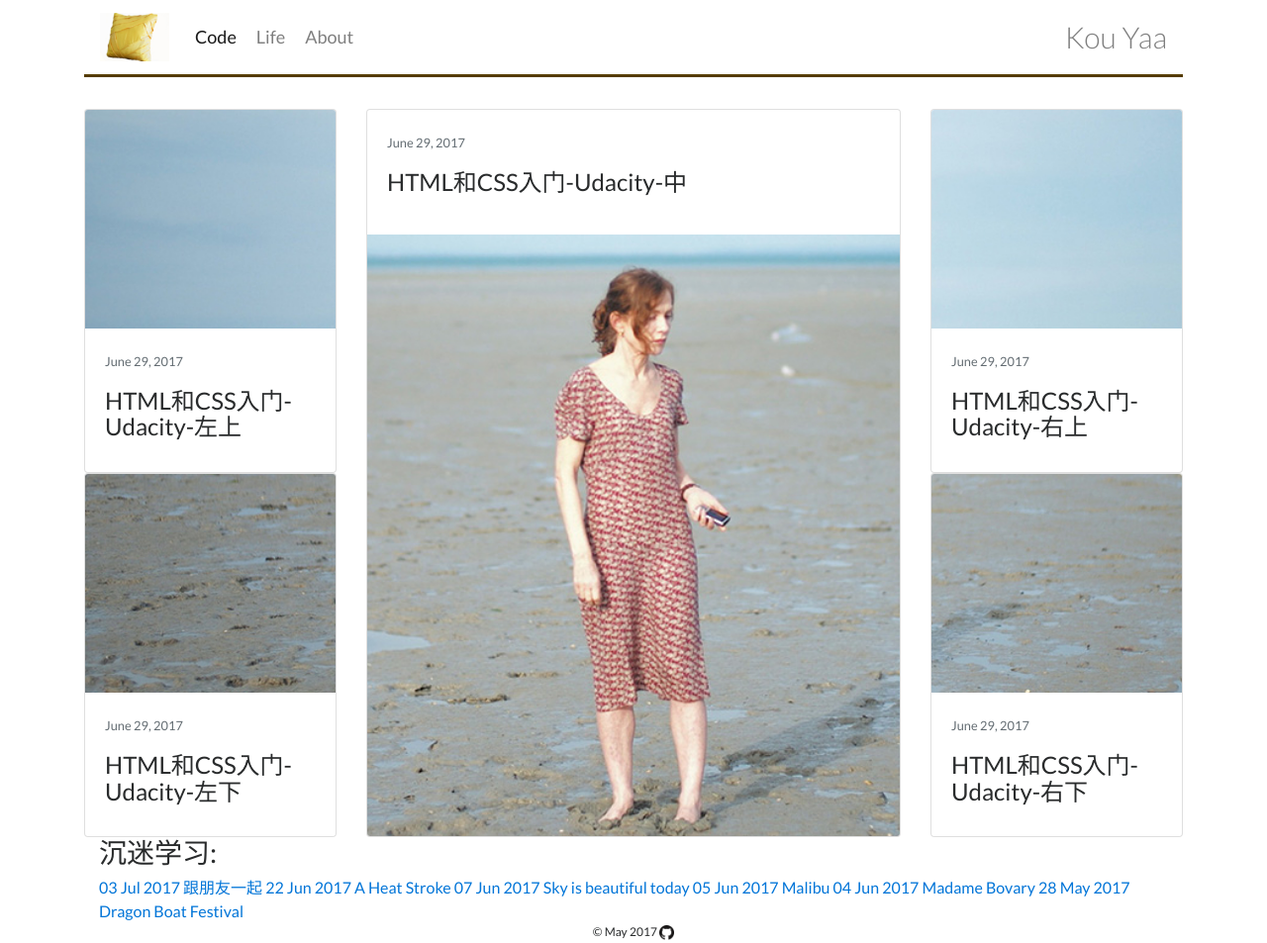
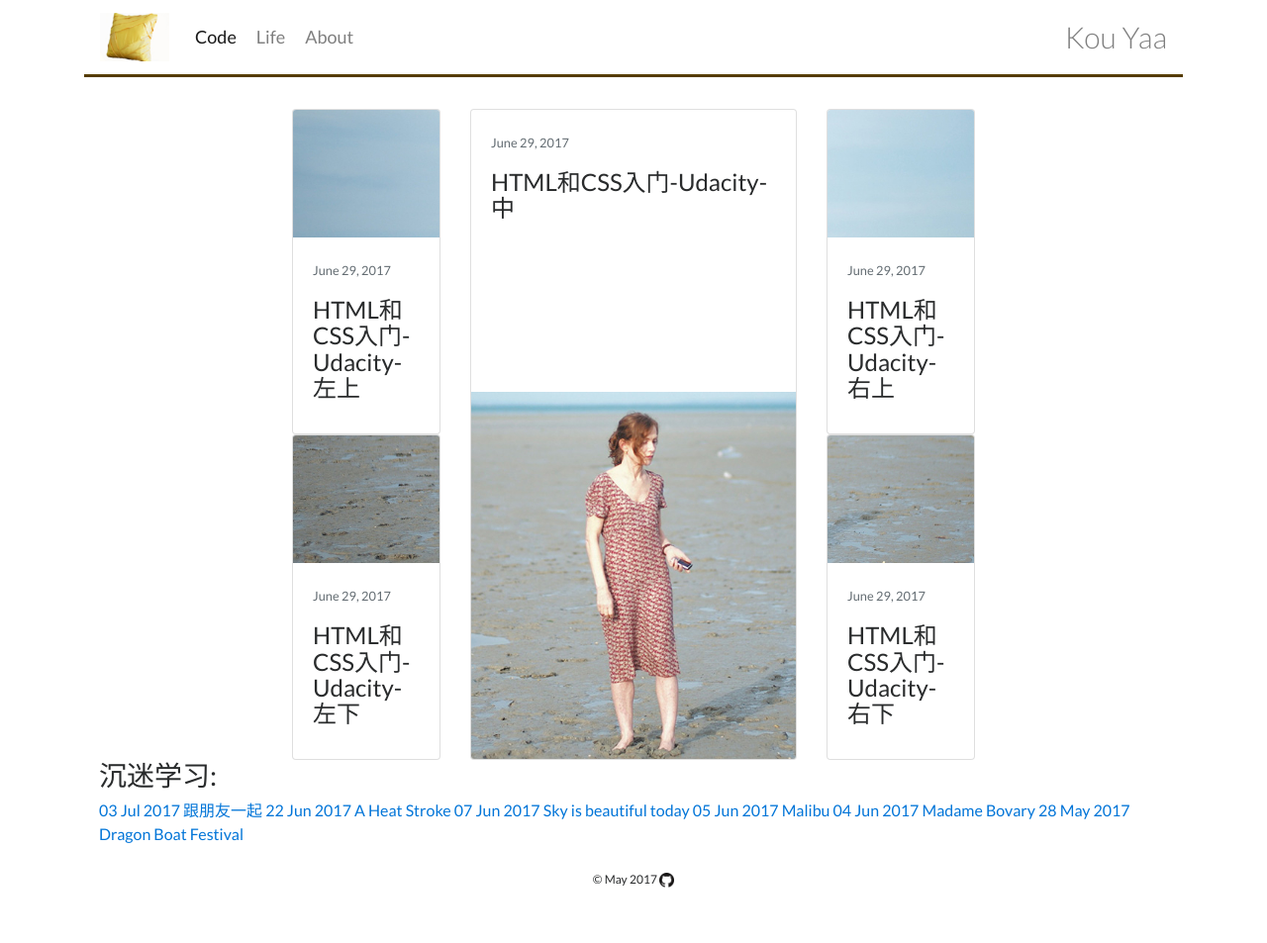
Before and after one commit to yinkouya/yinkouya.github.io, a Jekyll site: the page built from life.html, in a window 1280 px wide. Shown: the whole page at 99% size. Built offline with Jekyll 4.4.1, drawn with Linux system fonts in a browser that asks for light colours; nearby versions of some CDN libraries; after the commit the page ends 900 px from its top, so only the background shows below that.

Commit message:
Update style.css

```diff
--- a/assets/style.css
+++ b/assets/style.css
@@ -57,6 +57,11 @@ img.footer {
   margin: 0 auto;
 }
 
+.row {
+  width: 720px;
+  margin: 0 auto;
+}
+
 .main-about {
   width: 600px;
   margin: 0 auto;
```
